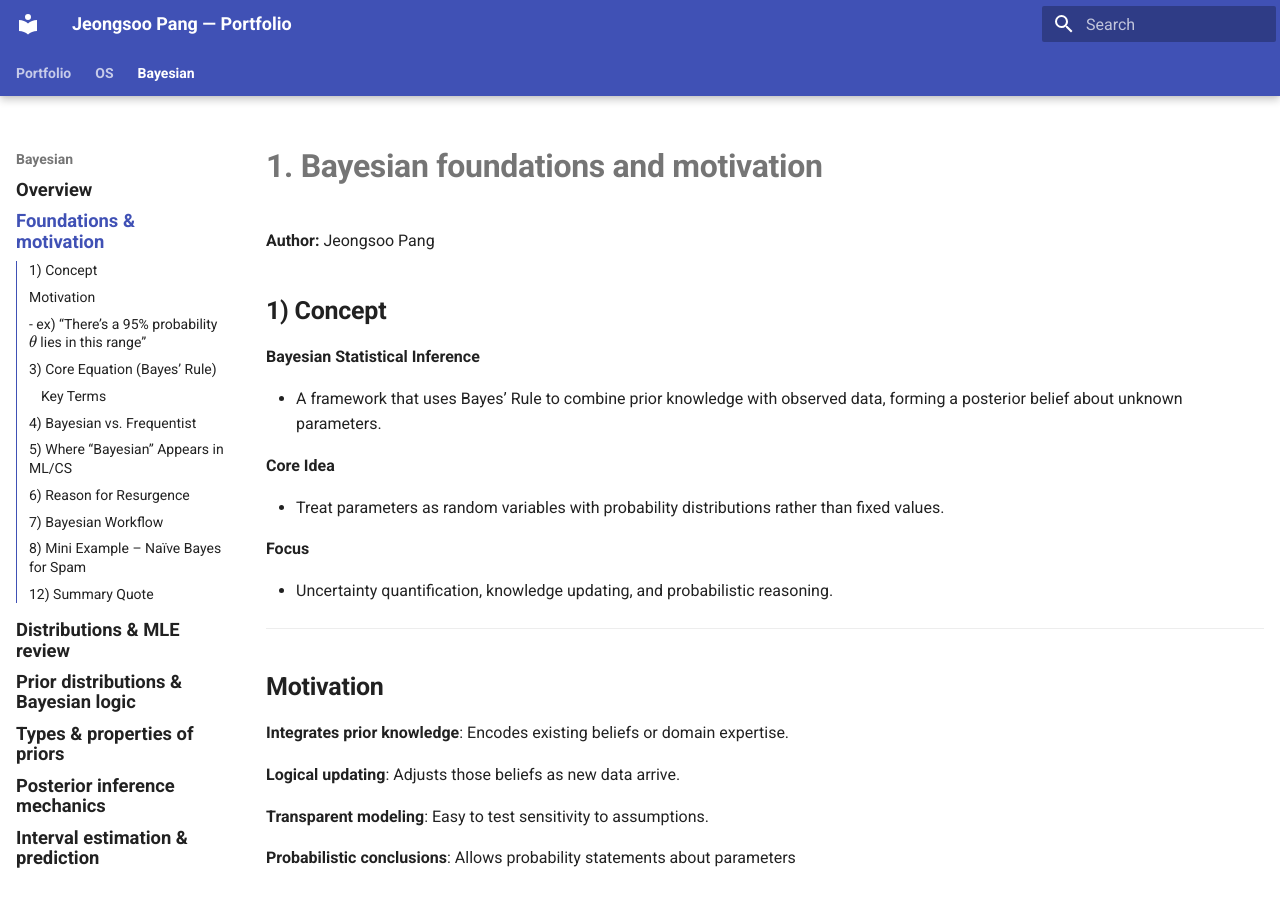
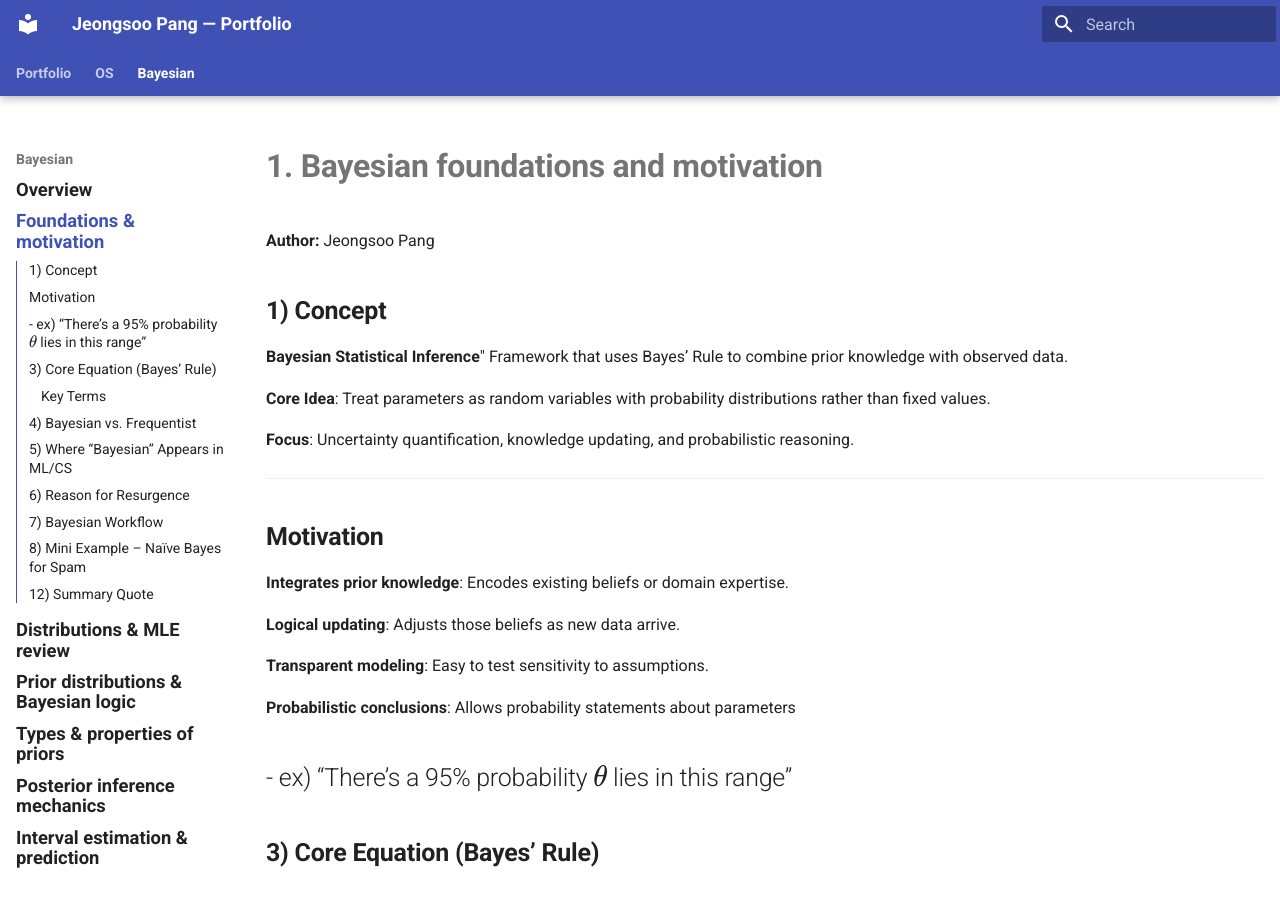
Before and after one commit to Jeongsoo-dev/ML_based_MR_CT_SeriesType_Detection, an MkDocs documentation site: the page built from docs/bayesian/foundations.md, in a window 1280 px wide and 900 px high. Built offline with MkDocs 1.6.1 and Material for MkDocs 9.7.7, drawn with Linux system fonts in a browser that asks for light colours.

Commit message:
Update foundations.md

```diff
--- a/docs/bayesian/foundations.md
+++ b/docs/bayesian/foundations.md
@@ -7,17 +7,11 @@ hide:
 **Author:** Jeongsoo Pang
 
 ## **1) Concept**
-**Bayesian Statistical Inference**
+**Bayesian Statistical Inference**" Framework that uses Bayes’ Rule to combine prior knowledge with observed data.
 
-- A framework that uses Bayes’ Rule to combine prior knowledge with observed data, forming a posterior belief about unknown parameters.
+**Core Idea**: Treat parameters as random variables with probability distributions rather than fixed values.
 
-**Core Idea**
-
-- Treat parameters as random variables with probability distributions rather than fixed values.
-
-**Focus**
-
-- Uncertainty quantification, knowledge updating, and probabilistic reasoning.
+**Focus**: Uncertainty quantification, knowledge updating, and probabilistic reasoning.
 
 ---
 
```
